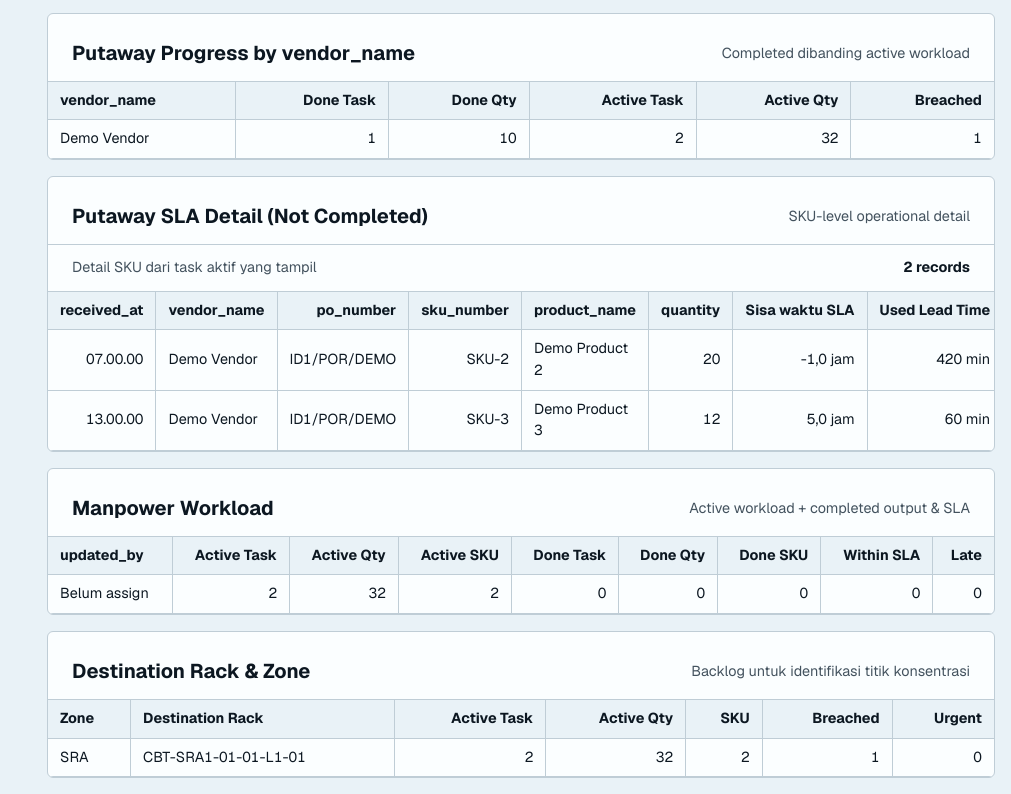
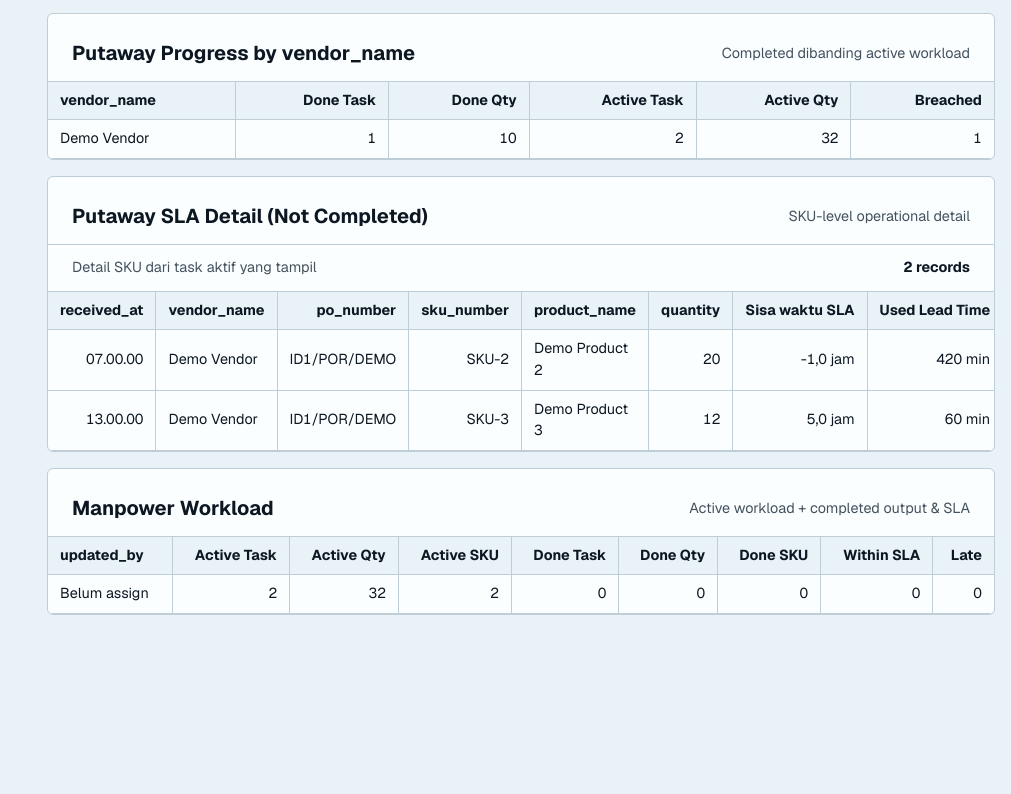
Before and after one commit to Returnbydead/inventory-control-tower-cbt, a website: page public/preview/putaway-superset-ledger.html in a window 1280 px wide. Shown: the part 882-1676 px from the top of the page, without its empty margins (269-1280 px from the left). After the commit the page ends 1513 px from the top, so only its background shows below. Drawn offline with nearby package versions, Linux system fonts and the light colour scheme.

Commit message:
fix: remove destination rack section from putaway

```diff
--- a/public/preview/putaway-superset-ledger.html
+++ b/public/preview/putaway-superset-ledger.html
@@ -220,7 +220,7 @@
     .split-row { display: grid; grid-template-columns: minmax(0, 1fr) minmax(0, 1fr); gap: var(--space-md); }
     .vertical-stack { display: grid; grid-template-columns: minmax(0, 1fr); gap: var(--space-md); }
     .queue-vendor-stack,
-    .manpower-rack-stack { grid-template-columns: minmax(0, 1fr); }
+    .manpower-stack { grid-template-columns: minmax(0, 1fr); }
     .queue-vendor-stack .queue-section { order: -1; }
     .sla-layout { display: grid; gap: var(--space-md); }
     .sla-overview { display: grid; grid-template-columns: minmax(12rem, .8fr) minmax(0, 1.2fr); gap: var(--space-lg); align-items: end; }
@@ -437,7 +437,7 @@
           </div>
         </section>
 
-        <div class="split-row manpower-rack-stack">
+        <div class="split-row manpower-stack">
           <section class="section manpower-section">
             <header class="section-heading">
               <h2>Manpower Workload</h2>
@@ -451,18 +451,6 @@
             </div>
           </section>
 
-          <section class="section rack-section">
-            <header class="section-heading">
-              <h2>Destination Rack &amp; Zone</h2>
-              <span>Backlog untuk identifikasi titik konsentrasi</span>
-            </header>
-            <div class="table-shell tall">
-              <table>
-                <thead><tr><th class="left">Zone</th><th class="left">Destination Rack</th><th>Active Task</th><th>Active Qty</th><th>SKU</th><th>Breached</th><th>Urgent</th></tr></thead>
-                <tbody id="rackBody"></tbody>
-              </table>
-            </div>
-          </section>
         </div>
       </div>
     </main>
@@ -523,7 +511,6 @@
       exceptions: { summary: { grn_without_task: 0, task_without_gr: 0, missing_po: 0, missing_asset: 0, missing_vendor: 0, unassigned_manpower: 1 } },
       vendor_breakdown: [{ vendor_name: "Demo Vendor", completed_tasks: 1, completed_qty: 10, active_tasks: 2, active_qty: 32, breached_tasks: 1 }],
       manpower_breakdown: [{ staff_name: "Belum assign", active_tasks: 2, active_qty: 32, active_sku: 2, completed_tasks: 0, completed_qty: 0, completed_sku: 0, completed_within_sla: 0, completed_late: 0 }],
-      rack_breakdown: [{ zone: "SRA", to_rack_name: "CBT-SRA1-01-01-L1-01", active_tasks: 2, active_qty: 32, sku_count: 2, breached_tasks: 1, urgent_tasks: 0 }],
       filters: { vendors: ["Demo Vendor"], staff: [], zones: ["SRA"] },
       tasks: [
         { task_id: 2, task_number: "ID1/PUT/DEMO-2", package_label: "ATI/DEMO-2", purchase_order_number: "ID1/POR/DEMO", vendor_name: "Demo Vendor", staff_name: null, status: "IN_PROGRESS", received_at: "2026-07-26T00:00:00.000Z", remaining_minutes: -60, elapsed_minutes: 420, sla_state: "BREACHED", sku_count: 1, total_qty: 20, items: [{ product_sku: "SKU-2", product_name: "Demo Product 2", qty: 20, to_rack_name: "CBT-SRA1-01-01-L1-01" }] },
@@ -656,16 +643,6 @@
         { value: row => integer.format(numberValue(row.completed_late)) },
       ], "Tidak ada data manpower untuk filter ini.");
 
-      tableBody("#rackBody", payload.rack_breakdown || [], [
-        { className: "left", value: row => row.zone },
-        { className: "left", value: row => row.to_rack_name },
-        { value: row => integer.format(numberValue(row.active_tasks)) },
-        { value: row => integer.format(numberValue(row.active_qty)) },
-        { value: row => integer.format(numberValue(row.sku_count)) },
-        { value: row => integer.format(numberValue(row.breached_tasks)) },
-        { value: row => integer.format(numberValue(row.urgent_tasks)) },
-      ], "Tidak ada destination rack aktif untuk filter ini.");
-
       populateSelect("#filterVendor", payload.filters?.vendors || [], "Semua vendor");
       populateSelect("#filterStaff", payload.filters?.staff || [], "Semua manpower");
       populateSelect("#filterZone", payload.filters?.zones || [], "Semua zone");
```
Also changed, not shown: test/putaway-superset-ledger-ui.test.js (+3 -4 lines).
